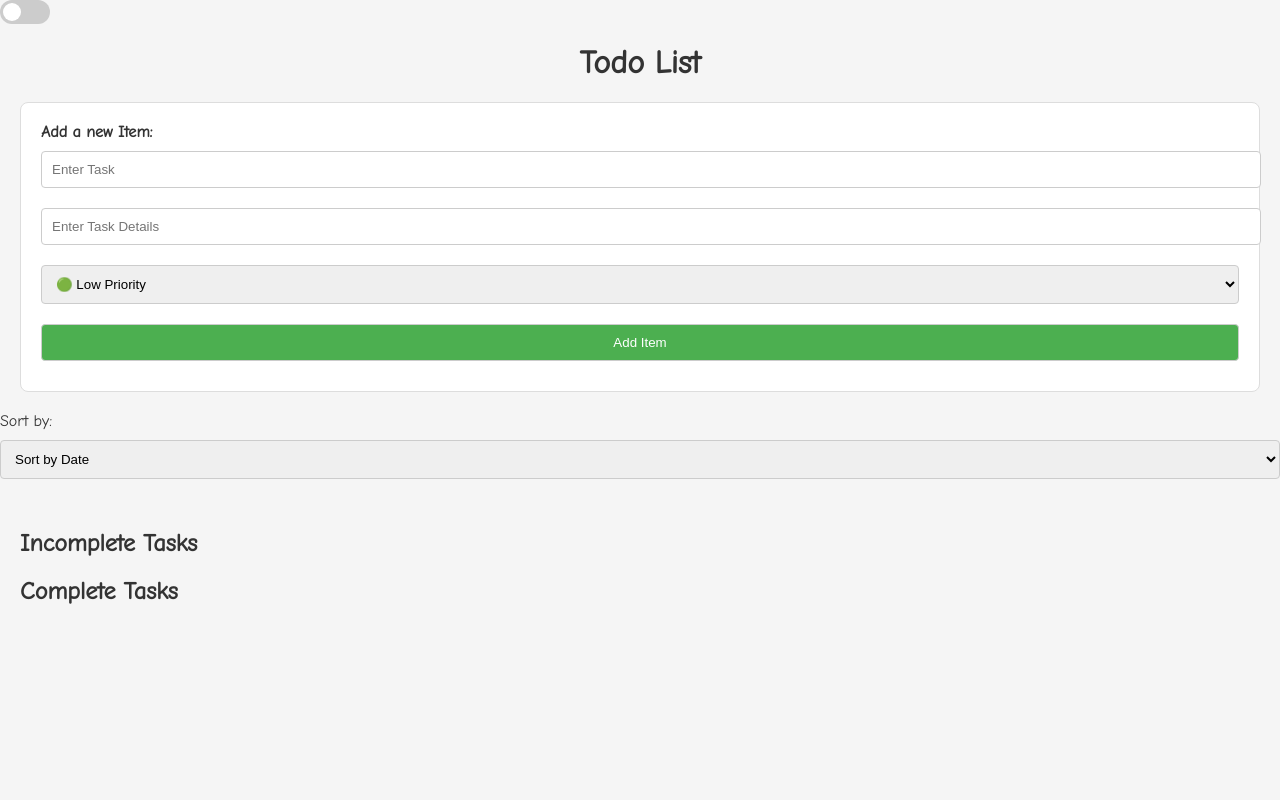
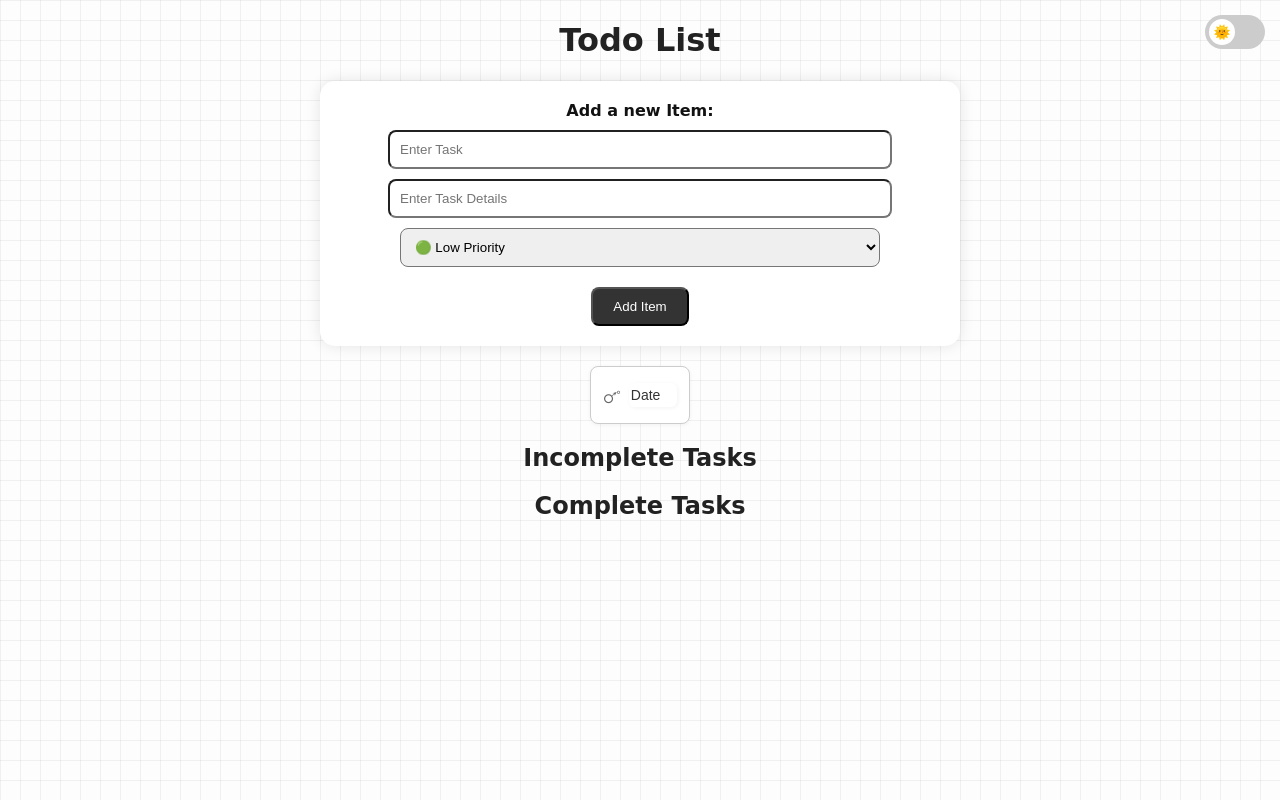
Before and after one commit to Chirag131/Todo-List, a Flask app: page / in a window 1280 px wide. Run offline with Flask 3, Linux system fonts and the light colour scheme.

Commit message:
final commit

```diff
--- a/app/models.py
+++ b/app/models.py
@@ -1,11 +1,13 @@
 from . import db
+from datetime import datetime
 
 class Todo(db.Model) :
     id = db.Column(db.Integer,primary_key=True)
     task = db.Column(db.String(50))
     note = db.Column(db.String(200))
     priority = db.Column(db.String(20))
+    time = db.Column(db.DateTime, default=datetime.now)
     complete = db.Column(db.Boolean)
 
     def __repr__(self):
-        return self.task , self.note , self.priority
+        return self.task , self.note , self.priority , self.time
--- a/app/routes.py
+++ b/app/routes.py
@@ -1,4 +1,5 @@
 from flask import Blueprint,render_template,url_for,request,redirect
+from datetime import datetime
 from .models import *
 from . import db
 
@@ -18,7 +19,8 @@ def add():
         task = request.form['task']
         note = request.form['note']
         priority=request.form['priority']
-        new_todo = Todo(task=task,note=note,priority=priority,complete=False)
+        time = datetime.now()
+        new_todo = Todo(task=task,note=note,priority=priority,time=time,complete=False)
         db.session.add(new_todo)
         db.session.commit()
 
--- a/app/static/css/index.css
+++ b/app/static/css/index.css
@@ -1,118 +1,155 @@
-/* Default Styles */
 body {
-    background-color: #f5f5f5;
-    color: #333;
-    font-family: 'Comic Neue', sans-serif;
-    margin: 0;
-    padding: 0;
+    background-color: #fdfdfd;
+    background-image:
+        linear-gradient(to right, rgba(0,0,0,0.05) 1px, transparent 1px),
+        linear-gradient(to bottom, rgba(0,0,0,0.05) 1px, transparent 1px);
+    background-size: 20px 20px;
+    color: #222;
+    font-family: 'Comic Sans MS', cursive, sans-serif;
+    transition: background-color 0.3s, color 0.3s;
 }
 
-h1 {
+h1, h2 {
     text-align: center;
-    margin-top: 20px;
 }
 
-/* Form Card */
 .form-card {
-    background-color: white;
+    background: white;
     padding: 20px;
-    margin: 20px;
-    border-radius: 8px;
-    border: 1px solid #ddd;
+    border-radius: 15px;
+    box-shadow: 0 0 15px rgba(0,0,0,0.1);
+    max-width: 600px;
+    margin: 20px auto;
+    text-align: center;
+}
+.form-card b {
+    color: #121212;
 }
 
-input, select, textarea {
-    width: 100%;
+input[type="text"], select {
+    display: block;
+    width: 80%;
+    margin: 10px auto;
     padding: 10px;
-    margin: 10px 0;
-    border-radius: 4px;
-    border: 1px solid #ccc;
+    border-radius: 8px;
 }
 
-input[type="submit"] {
-    background-color: #4CAF50;
+.button {
+    margin-top: 10px;
+    padding: 10px 20px;
+    background: #333;
     color: white;
+    border-radius: 8px;
     cursor: pointer;
-}
-
-input[type="submit"]:hover {
-    background-color: #45a049;
-}
-
-/* Task Section */
-.task-section {
-    padding: 20px;
 }
 
 .task-item {
     list-style: none;
-    background-color: #fff;
-    margin-bottom: 15px;
+    margin: 10px auto;
+    max-width: 600px;
+    background: white;
     padding: 10px;
-    border: 1px solid #ddd;
-    border-radius: 5px;
-    cursor: pointer;
-    transition: background-color 0.3s;
+    border-radius: 10px;
+    border-left: 10px solid #ddd;
 }
+
+.task-item.high { border-left-color: red; }
+.task-item.medium { border-left-color: orange; }
+.task-item.low { border-left-color: green; }
 
 .task-header {
     display: flex;
+    align-items: center;
     justify-content: space-between;
-    align-items: center;
+    cursor: pointer;
+}
+
+.task-title {
+    font-weight: bold;
+    margin-left: 10px;
+    flex-grow: 1;
+}
+
+.task-title.strike {
+    text-decoration: line-through;
+    color: gray;
+}
+
+.task-note {
+    margin-top: 10px;
+    transition: max-height 0.3s ease, opacity 0.3s ease;
+    overflow: hidden;
+    max-height: 300px;
+}
+.task-note.hidden {
+    max-height: 0;
+    opacity: 0;
 }
 
 .priority-label {
-    font-weight: bold;
+    background-color: #eee;
+    padding: 2px 8px;
+    border-radius: 5px;
+    font-size: 12px;
+    margin-left: 10px;
+}
+
+.complete-icon {
+    cursor: pointer;
+    margin-right: 10px;
+    font-size: 1.2rem;
+}
+
+.sort-label {
+    display: inline-flex;
+    align-items: center;
+    gap: 8px;
+    font-size: 14px;
+    font-weight: 500;
+}
+
+.filter-icon {
+    font-size: 18px;
     color: #666;
 }
 
-.hidden {
-    display: none;
+#sort-select {
+    padding: 6px 12px;
+    font-size: 14px;
+    border-radius: 6px;
+    border: 1px solid #ccc;
+    background-color: #fff;
+    color: #333;
+    transition: all 0.2s ease;
+    box-shadow: 1px 1px 4px rgba(0,0,0,0.05);
 }
 
-.task-item.completed {
-    background-color: #e0e0e0;
+#sort-select:hover {
+    border-color: #888;
+    box-shadow: 1px 1px 6px rgba(0,0,0,0.1);
 }
 
-.strike {
-    text-decoration: line-through;
-    color: #777;
+.dark-toggle {
+    position: absolute;
+    top: 15px;
+    right: 15px;
+    background: #444;
+    color: #fff;
+    border: none;
+    padding: 8px 15px;
+    border-radius: 8px;
+    cursor: pointer;
 }
 
-/* Dark Mode Styles */
-html.dark-mode body {
-    background-color: #121212;
-    color: #f0f0f0;
-}
-
-html.dark-mode .form-card {
-    background-color: #333;
-    border: 1px solid #555;
-}
-
-html.dark-mode .task-item {
-    background-color: #222;
-    border: 1px solid #444;
-}
-
-html.dark-mode .task-header {
-    color: #fff;
-}
-
-html.dark-mode .priority-label {
-    color: #bbb;
-}
-
-html.dark-mode .completed .task-title {
-    color: #aaa;
-}
-
-/* Toggle Switch Styles */
+/* Dark mode toggle switch */
 .switch {
-    position: relative;
+    position: fixed;
+    top: 15px;
+    right: 15px;
     display: inline-block;
-    width: 50px;
-    height: 24px;
+    width: 60px;
+    height: 34px;
+    z-index: 1000;
 }
 
 .switch input {
@@ -130,19 +167,22 @@ html.dark-mode .completed .task-title {
     bottom: 0;
     background-color: #ccc;
     transition: 0.4s;
-    border-radius: 24px;
+    border-radius: 34px;
 }
 
 .slider:before {
     position: absolute;
-    content: "";
-    height: 18px;
-    width: 18px;
-    left: 3px;
-    bottom: 3px;
+    content: "🌞";
+    height: 26px;
+    width: 26px;
+    left: 4px;
+    bottom: 4px;
     background-color: white;
     transition: 0.4s;
     border-radius: 50%;
+    text-align: center;
+    line-height: 26px;
+    font-size: 14px;
 }
 
 input:checked + .slider {
@@ -151,4 +191,147 @@ input:checked + .slider {
 
 input:checked + .slider:before {
     transform: translateX(26px);
+    content: "🌙";
 }
+
+/* Dark mode styles */
+html.dark-mode {
+    background: #1a1a1a;
+    color: #eaeaea;
+}
+
+html.dark-mode body {
+    background-color: #121212;
+    background-image:
+        linear-gradient(to right, rgba(255,255,255,0.05) 1px, transparent 1px),
+        linear-gradient(to bottom, rgba(255,255,255,0.05) 1px, transparent 1px);
+    background-size: 20px 20px;
+    color: #eaeaea;
+}
+
+html.dark-mode h1,
+html.dark-mode h2,
+html.dark-mode h3,
+html.dark-mode h4,
+html.dark-mode b {
+    color: #f5f5f5;
+}
+
+html.dark-mode input,
+html.dark-mode textarea,
+html.dark-mode select {
+    background-color: #1e1e1e;
+    color: #ffffff;
+    border: 1px solid #555;
+}
+
+html.dark-mode .form-card,
+html.dark-mode .task-item {
+    background-color: #1f1f1f;
+    color: #f0f0f0;
+    border-left-color: #555;
+}
+
+html.dark-mode .task-title {
+    color: #ffffff;
+}
+
+html.dark-mode .task-title.strike {
+    color: #888888;
+}
+
+html.dark-mode .priority-label {
+    background-color: #2c2c2c;
+    color: #cccccc;
+}
+
+html.dark-mode .button,
+html.dark-mode .dark-toggle {
+    background: #2c2c2c;
+    color: #ffffff;
+}
+
+html.dark-mode #sort-select {
+    background-color: #1e1e1e;
+    color: #f0f0f0;
+    border: 1px solid #555;
+}
+
+html.dark-mode .filter-icon {
+    color: #ccc;
+}
+
+html.dark-mode .complete-icon {
+    color: #ffffff;
+}
+
+html.dark-mode .task-note {
+    color: #dddddd;
+}
+
+html.dark-mode .task-box {
+    background-color: #1a1a1a;
+    border-color: #444;
+}
+
+html.dark-mode .dropdown-content {
+    background-color: #222;
+    border: 1px solid #444;
+}
+
+html.dark-mode .form-container {
+    background-color: #1c1c1c;
+    border: 1px solid #444;
+}
+
+.controls {
+    text-align: center;
+    margin: 20px;
+  }
+
+  .sort-wrapper {
+    display: inline-flex;
+    align-items: center;
+    gap: 8px;
+    background: #ffffff;
+    padding: 6px 12px;
+    border-radius: 8px;
+    border: 1px solid #ccc;
+    box-shadow: 0 1px 4px rgba(0,0,0,0.05);
+    transition: all 0.3s ease;
+  }
+
+  .filter-icon {
+    font-size: 16px;
+    color: #666;
+    margin-top: 1px;
+  }
+
+  #sort-select {
+    border: none;
+    background: transparent;
+    font-size: 14px;
+    color: #333;
+    padding: 4px 2px;
+    cursor: pointer;
+    appearance: none;
+  }
+
+  #sort-select:focus {
+    outline: none;
+  }
+
+  /* Dark Mode Support */
+  html.dark-mode .sort-wrapper {
+    background: #1e1e1e;
+    border: 1px solid #555;
+    box-shadow: 0 1px 4px rgba(255,255,255,0.05);
+  }
+
+  html.dark-mode .filter-icon {
+    color: #ccc;
+  }
+
+  html.dark-mode #sort-select {
+    color: #e0e0e0;
+  }
--- a/app/static/js/sort.js
+++ b/app/static/js/sort.js
@@ -1,5 +1,5 @@
 window.addEventListener('DOMContentLoaded', () => {
-    const sortSelect = document.getElementById('sort-tasks');
+    const sortSelect = document.getElementById('sort-select'); // Updated ID
     const taskList = document.getElementById('incomplete-list');
 
     if (!sortSelect || !taskList) return;
@@ -18,18 +18,27 @@ window.addEventListener('DOMContentLoaded', () => {
         const tasks = Array.from(taskList.querySelectorAll('.task-item'));
 
         tasks.sort((a, b) => {
-            if (sortValue === 'priority') {
-                const p = { 'high': 1, 'medium': 2, 'low': 3 };
-                return p[a.dataset.priority] - p[b.dataset.priority];
-            } else if (sortValue === 'alphabetical') {
-                return a.querySelector('.task-title').textContent.localeCompare(
-                    b.querySelector('.task-title').textContent
-                );
-            }
-            return 0;
-        });
+            tasks.sort((a, b) => {
+                if (sortValue === 'priority') {
+                    const p = { 'high': 1, 'medium': 2, 'low': 3 };
+                    return (p[a.dataset.priority] || 4) - (p[b.dataset.priority] || 4);
+                } else if (sortValue === 'alphabetical') {
+                    const titleA = a.querySelector('.task-title')?.textContent.trim().toLowerCase() || '';
+                    const titleB = b.querySelector('.task-title')?.textContent.trim().toLowerCase() || '';
+                    return titleA.localeCompare(titleB);
+                } else if (sortValue === 'date') {
+                    const dateA = new Date(a.dataset.createdAt);
+                    const dateB = new Date(b.dataset.createdAt);
+                    return dateA - dateB; // Sort by date ascending (oldest first)
+                }
+                return 0; // Default (e.g., no sorting action)
+            });
 
+
+        // Re-append sorted tasks
         taskList.innerHTML = '';
         tasks.forEach(task => taskList.appendChild(task));
     });
+
 });
+});
--- a/app/templates/index.html
+++ b/app/templates/index.html
@@ -1,10 +1,12 @@
 <!DOCTYPE html>
 <html lang="en">
+
 <head>
     <meta charset="UTF-8">
     <meta name="viewport" content="width=device-width, initial-scale=1.0">
     <title>Todo</title>
     <script>
+        // Check if dark mode preference is saved in localStorage
         if (localStorage.getItem('darkMode') === 'enabled') {
             document.documentElement.classList.add('dark-mode');
         }
@@ -14,47 +16,54 @@
     <link rel="stylesheet" href="https://cdnjs.cloudflare.com/ajax/libs/font-awesome/6.5.0/css/all.min.css" integrity="sha512-..." crossorigin="anonymous" referrerpolicy="no-referrer" />
     <link href="https://fonts.googleapis.com/css2?family=Comic+Neue&display=swap" rel="stylesheet">
 </head>
+
 <body>
+    <!-- Dark Mode Toggle -->
     <label class="switch">
-        <input type="checkbox" id="toggle-dark">
+        <input type="checkbox" id="toggle-dark" aria-label="Toggle Dark Mode">
         <span class="slider round"></span>
     </label>
 
     <h1>Todo List</h1>
 
+    <!-- Add New Task Form -->
     <div class="form-card">
         <b>Add a new Item:</b>
-        <form action="{{ url_for('routes.add') }}" method="POST">
-            <input type="text" name="task" placeholder="Enter Task" required>
-            <input type="text" name="note" placeholder="Enter Task Details">
-            <select name="priority">
+        <form action="{{ url_for('routes.add') }}" method="POST" aria-live="polite">
+            <input type="text" name="task" placeholder="Enter Task" required aria-label="Task Name">
+            <input type="text" name="note" placeholder="Enter Task Details" aria-label="Task Details">
+            <select name="priority" aria-label="Select Priority">
                 <option value="low">🟢 Low Priority</option>
                 <option value="medium">🟡 Medium Priority</option>
                 <option value="high">🔴 High Priority</option>
             </select>
-            <input type="submit" value="Add Item" class="button">
+            <input type="submit" value="Add Item" class="button" aria-label="Add Task">
         </form>
     </div>
 
+    <!-- Sorting Controls -->
     <div class="controls">
-        <label>Sort by:
-            <select id="sort-select">
-                <option value="date">Sort by Date</option>
-                <option value="priority">Sort by Priority</option>
-                <option value="alphabetical">Sort Alphabetically</option>
+        <div class="sort-wrapper">
+          <span class="filter-icon">🜜</span> <!-- You can replace this with an SVG icon later -->
+          <select id="sort-select" aria-label="Sort Tasks">
+            <option value="date">Date</option>
+            <option value="priority">Priority</option>
+            <option value="alphabetical">A-Z</option>
           </select>
-
-        </label>
+        </div>
      </div>
 
+
+
+    <!-- Task Section -->
     <div class="task-section">
         <h2>Incomplete Tasks</h2>
-        <ul id="incomplete-list">
+        <ul id="incomplete-list" aria-live="polite">
             {% for todo in incomplete %}
             {% if todo.task %}
             <li class="task-item" data-priority="{{ todo.priority }}">
-                <div class="task-header" onclick="toggleNote(this)">
-                    <i class="fa-regular fa-square task-icon complete-icon" data-url="{{ url_for('routes.complete', id=todo.id) }}"></i>
+                <div class="task-header" onclick="toggleNote(this)" role="button" aria-expanded="false">
+                    <i class="fa-regular fa-square task-icon complete-icon" data-url="{{ url_for('routes.complete', id=todo.id) }}" aria-label="Complete Task"></i>
                     <span class="task-title">{{ todo.task }}</span>
                     <span class="priority-label">{{ todo.priority|capitalize }}</span>
                 </div>
@@ -65,12 +74,12 @@
         </ul>
 
         <h2>Complete Tasks</h2>
-        <ul>
+        <ul aria-live="polite">
             {% for todo in complete %}
             {% if todo.task %}
             <li class="task-item completed" data-priority="{{ todo.priority }}">
-                <div class="task-header" onclick="toggleNote(this)">
-                    <i class="fa-solid fa-circle-check"></i>
+                <div class="task-header" onclick="toggleNote(this)" role="button" aria-expanded="false">
+                    <i class="fa-solid fa-circle-check" aria-label="Completed Task"></i>
                     <span class="task-title strike">{{ todo.task }}</span>
                     <span class="priority-label">{{ todo.priority|capitalize }}</span>
                 </div>
@@ -87,4 +96,5 @@
     <script src="{{ url_for('static', filename='js/completeTask.js') }}"></script>
 
 </body>
+
 </html>
```
Also changed, not shown: app/static/js/main.js (added, +129 -0 lines), 1 other file. Lines whose indentation alone changed are shown as unchanged.
